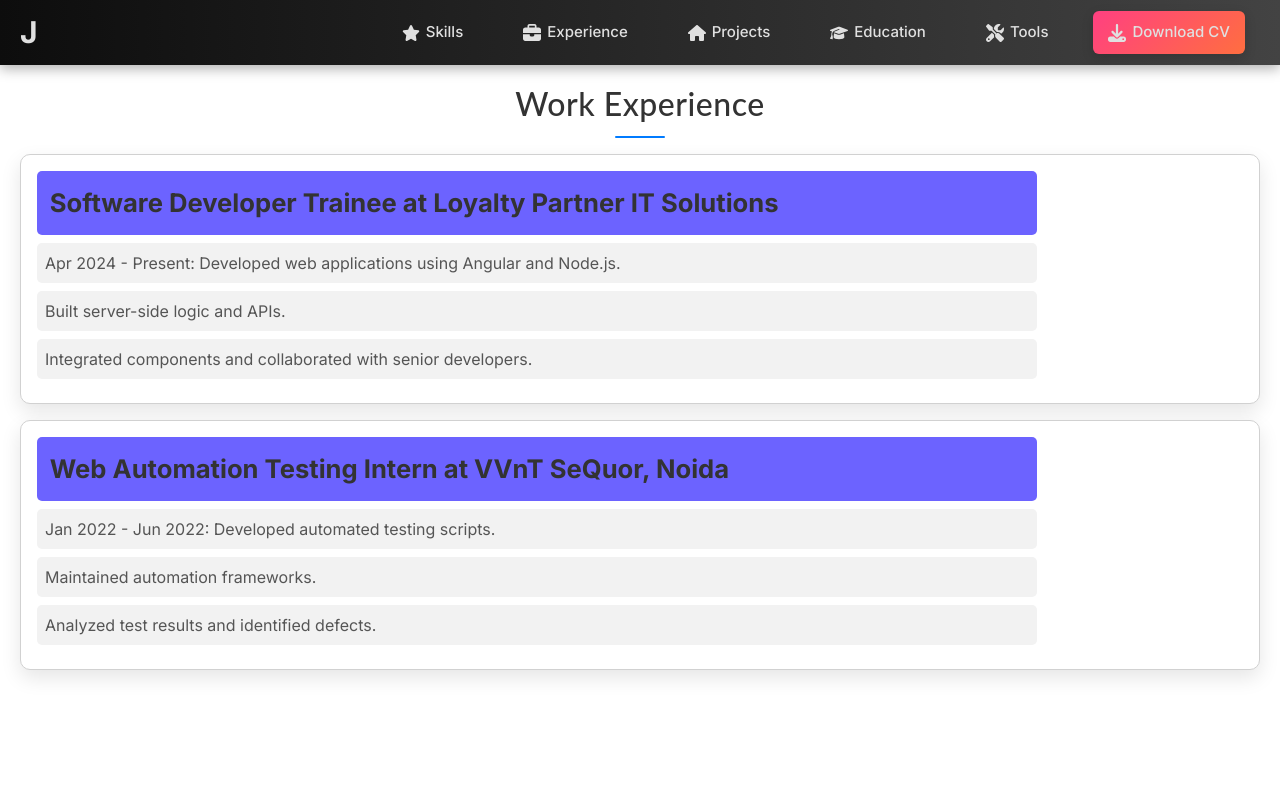
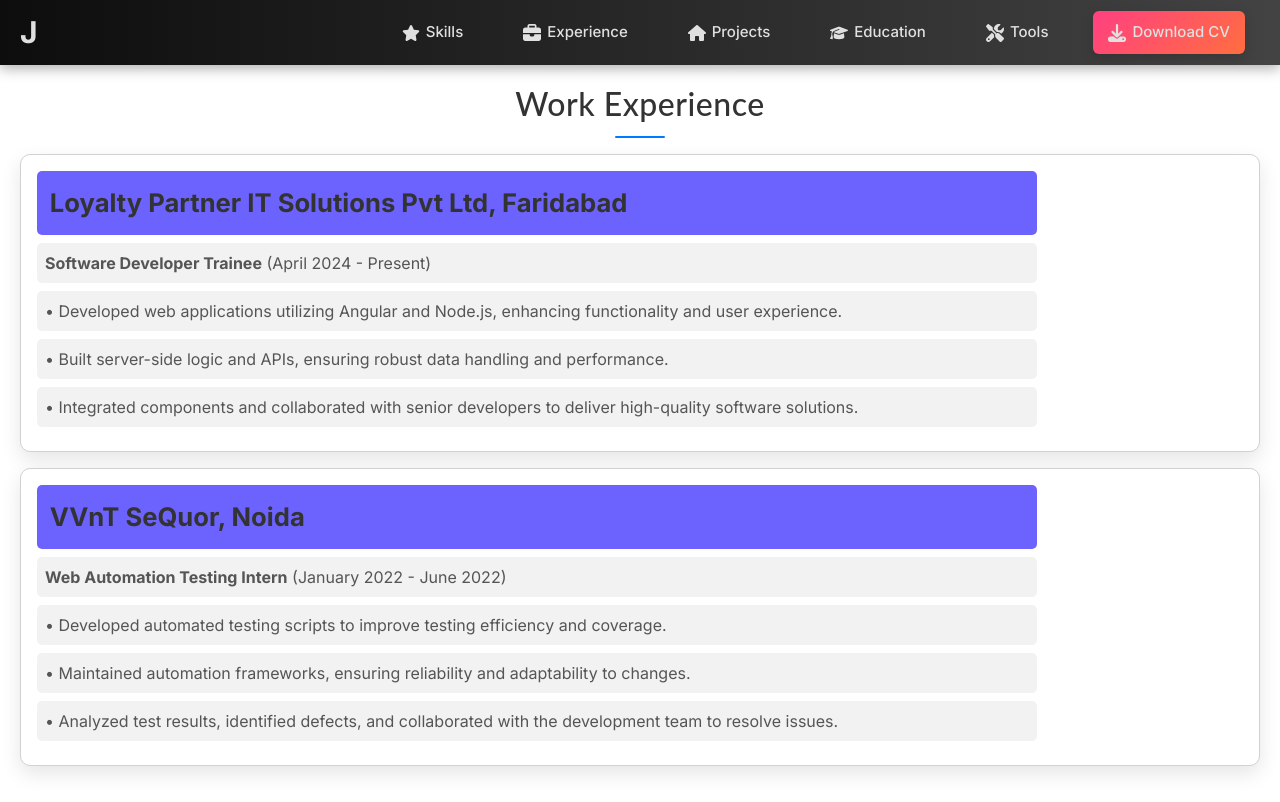
Before and after one commit to javedsaifi-abacus/Portfolio_NEXT, a Next.js app: page /experience in a window 1280 px wide. Built offline with nearby package versions, Linux system fonts and the light colour scheme.

Commit message:
"Updated experience page content items with revised titles, details, and formatting."

```diff
--- a/src/app/experience/page.tsx
+++ b/src/app/experience/page.tsx
@@ -8,20 +8,22 @@
     <Section id="experience" title="Work Experience">
       <div className="content-list">
         <ContentItem
-          title="Software Developer Trainee at Loyalty Partner IT Solutions"
+          title="Loyalty Partner IT Solutions Pvt Ltd, Faridabad"
           details={[
-            "Apr 2024 - Present: Developed web applications using Angular and Node.js.",
-            "Built server-side logic and APIs.",
-            "Integrated components and collaborated with senior developers."
+            "<strong>Software Developer Trainee</strong> (April 2024 - Present)",
+            "• Developed web applications utilizing Angular and Node.js, enhancing functionality and user experience.",
+            "• Built server-side logic and APIs, ensuring robust data handling and performance.",
+            "• Integrated components and collaborated with senior developers to deliver high-quality software solutions."
           ]}
           link="#" // Add a link if needed
         />
         <ContentItem
-          title="Web Automation Testing Intern at VVnT SeQuor, Noida"
+          title="VVnT SeQuor, Noida"
           details={[
-            "Jan 2022 - Jun 2022: Developed automated testing scripts.",
-            "Maintained automation frameworks.",
-            "Analyzed test results and identified defects."
+            "<strong>Web Automation Testing Intern</strong> (January 2022 - June 2022)",
+            "• Developed automated testing scripts to improve testing efficiency and coverage.",
+            "• Maintained automation frameworks, ensuring reliability and adaptability to changes.",
+            "• Analyzed test results, identified defects, and collaborated with the development team to resolve issues."
           ]}
           link="#" // Add a link if needed
         />
```
